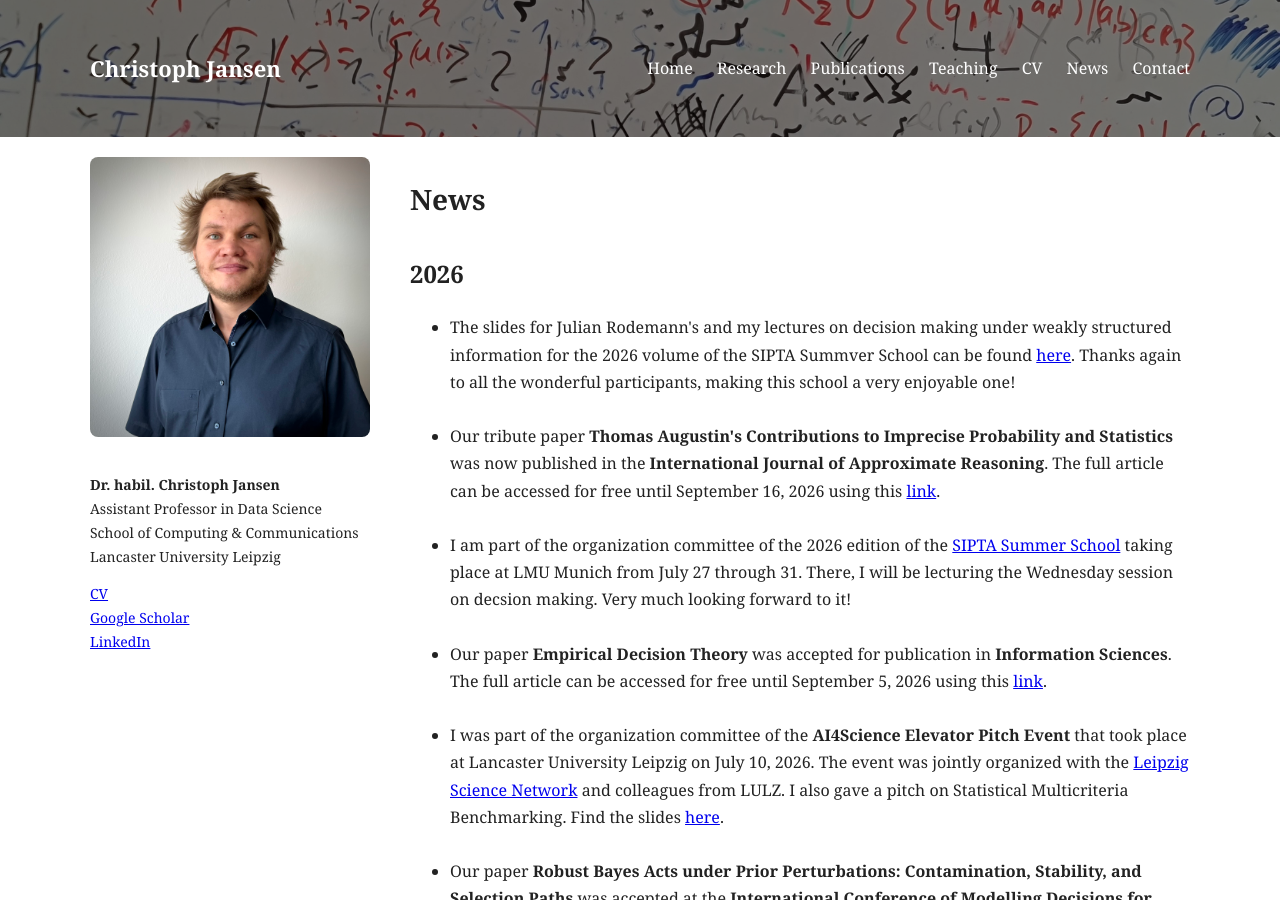
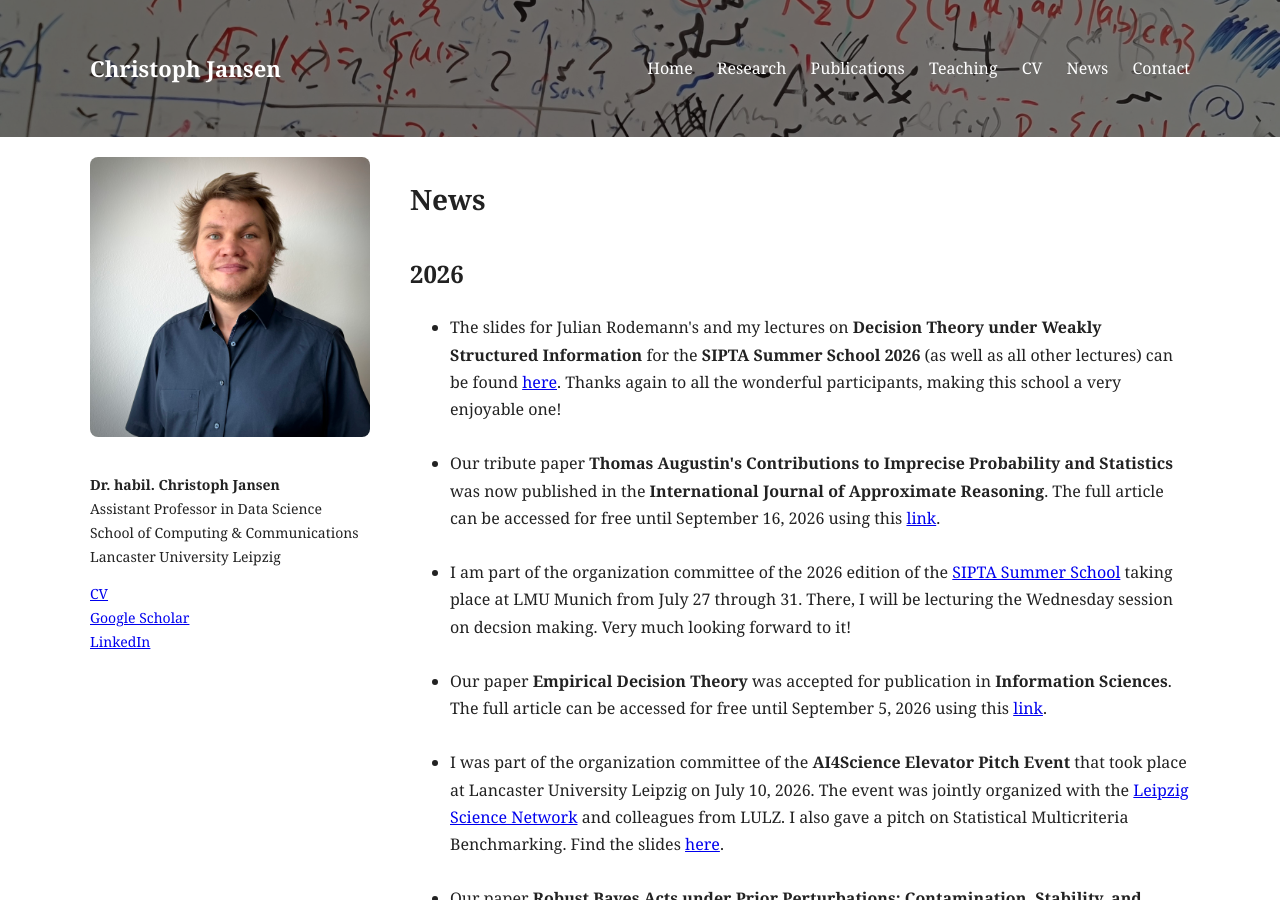
Before and after one commit to jansenc/jansenc.github.io, a Jekyll site: the page built from news/index.md, in a window 1280 px wide and 900 px high. Built offline with Jekyll 4.4.1, drawn with Linux system fonts in a browser that asks for light colours.

Commit message:
Update index.md

```diff
--- a/news/index.md
+++ b/news/index.md
@@ -9,7 +9,7 @@ permalink: /news/
 <h2>2026</h2>
 <ul>
     <li>
-    The slides for Julian Rodemann's and my lectures on decision making under weakly structured information for the 2026 volume of the SIPTA Summver School can be found <a href="https://authors.elsevier.com/a/1nWB0,KD6ZnKMW">here</a>. Thanks again to all the wonderful participants, making this school a very enjoyable one!
+    The slides for Julian Rodemann's and my lectures on <strong>Decision Theory under Weakly Structured Information</strong> for the <strong>SIPTA Summer School 2026</strong> (as well as all other lectures) can be found <a href="https://www.ifi.lmu.de/kiml/en/school26/materials/">here</a>. Thanks again to all the wonderful participants, making this school a very enjoyable one!
   </li>
    <br>
    <li>
```
